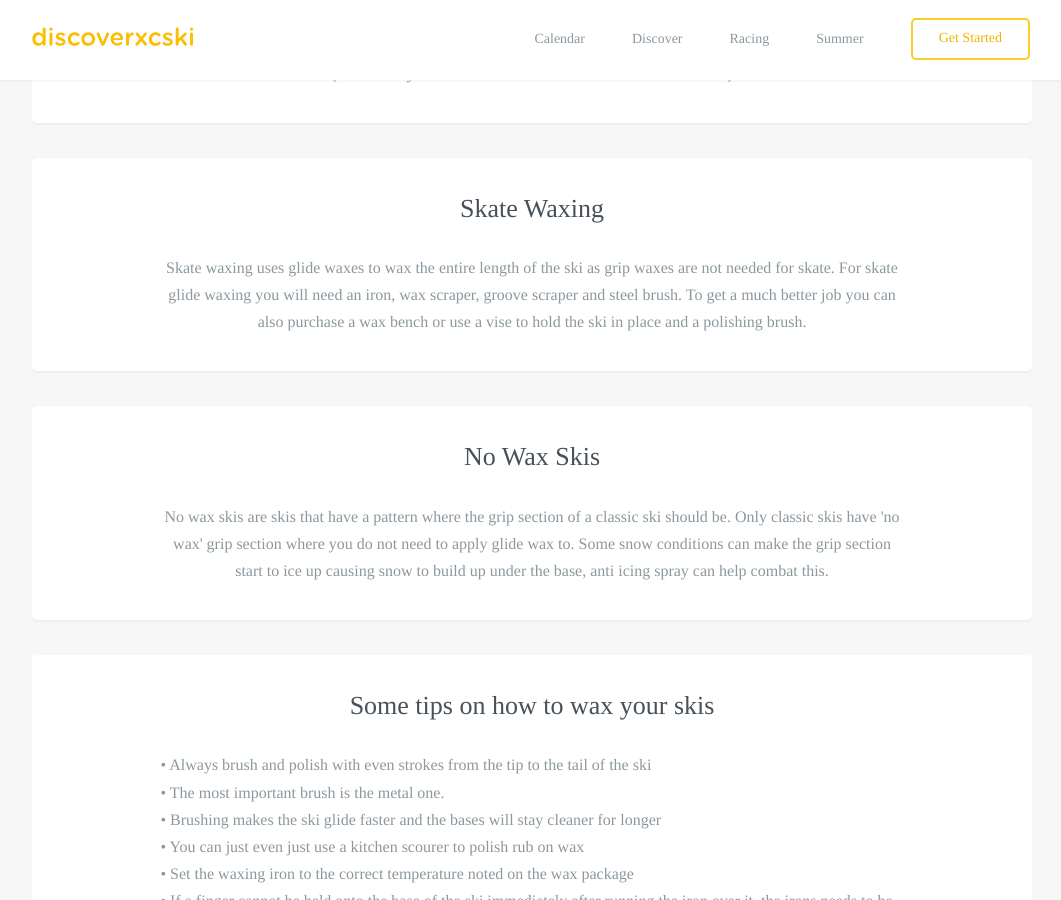
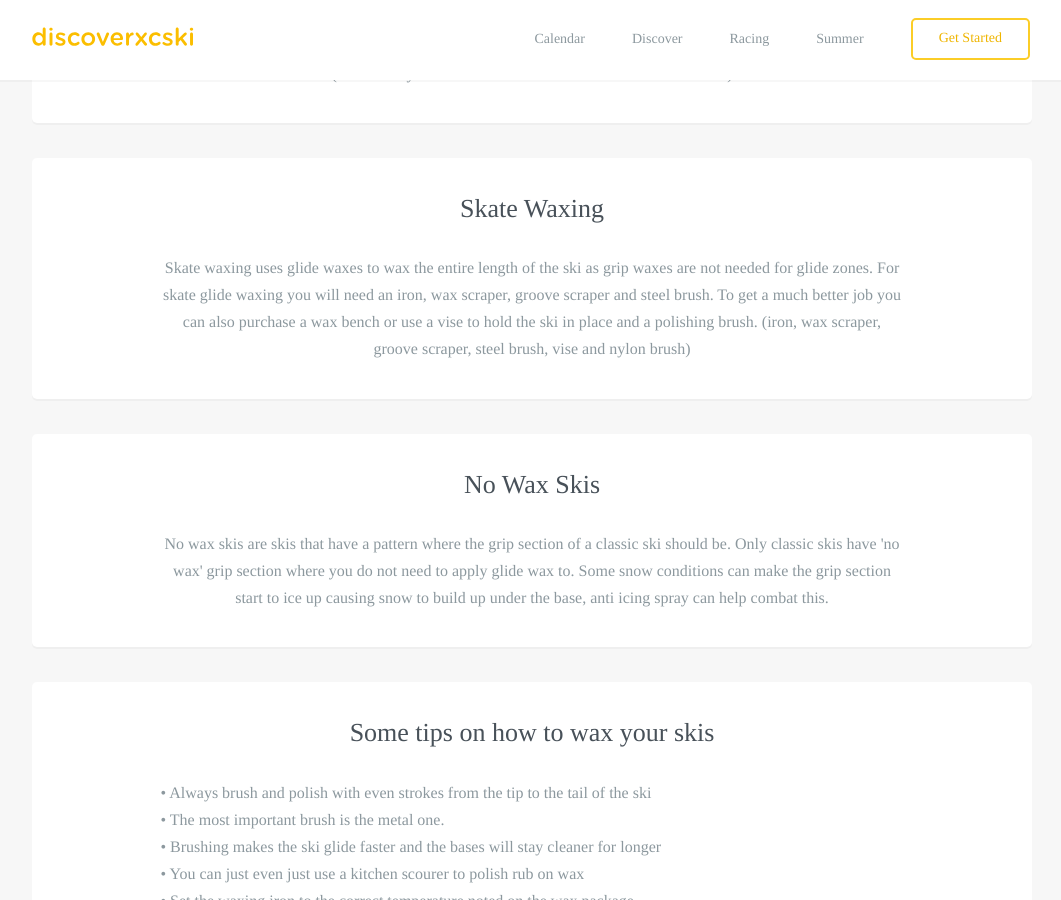
Before and after one commit to robcatto/robcatto.github.io, a Jekyll site: the page built from get-started/waxing/index.html, in a window 1280 px wide and 900 px high, scrolled down 2114 px. Shown: the whole window, without its empty margins (108-1169 px from the left). Built offline with Jekyll 4.4.1, drawn with Linux system fonts in a browser that asks for light colours; some web fonts are replaced; Markdown is read by kramdown in place of the engine named in the settings.

Commit message:
Update index.html

```diff
--- a/get-started/waxing/index.html
+++ b/get-started/waxing/index.html
@@ -83,7 +83,7 @@ layout: default
                    <section class="mobile_section">
                     <h3>Skate Waxing</h3>
                     <p>
-                            Skate waxing uses glide waxes to wax the entire length of the ski as grip waxes are not needed for skate. For skate glide waxing you will need an iron, wax scraper, groove scraper and steel brush. To get a much better job you can also purchase a wax bench or use a vise to hold the ski in place and a polishing brush.
+                            Skate waxing uses glide waxes to wax the entire length of the ski as grip waxes are not needed for glide zones. For skate glide waxing you will need an iron, wax scraper, groove scraper and steel brush. To get a much better job you can also purchase a wax bench or use a vise to hold the ski in place and a polishing brush. (iron, wax scraper, groove scraper, steel brush, vise and nylon brush)
                     </p>
 
                      </section>
```
